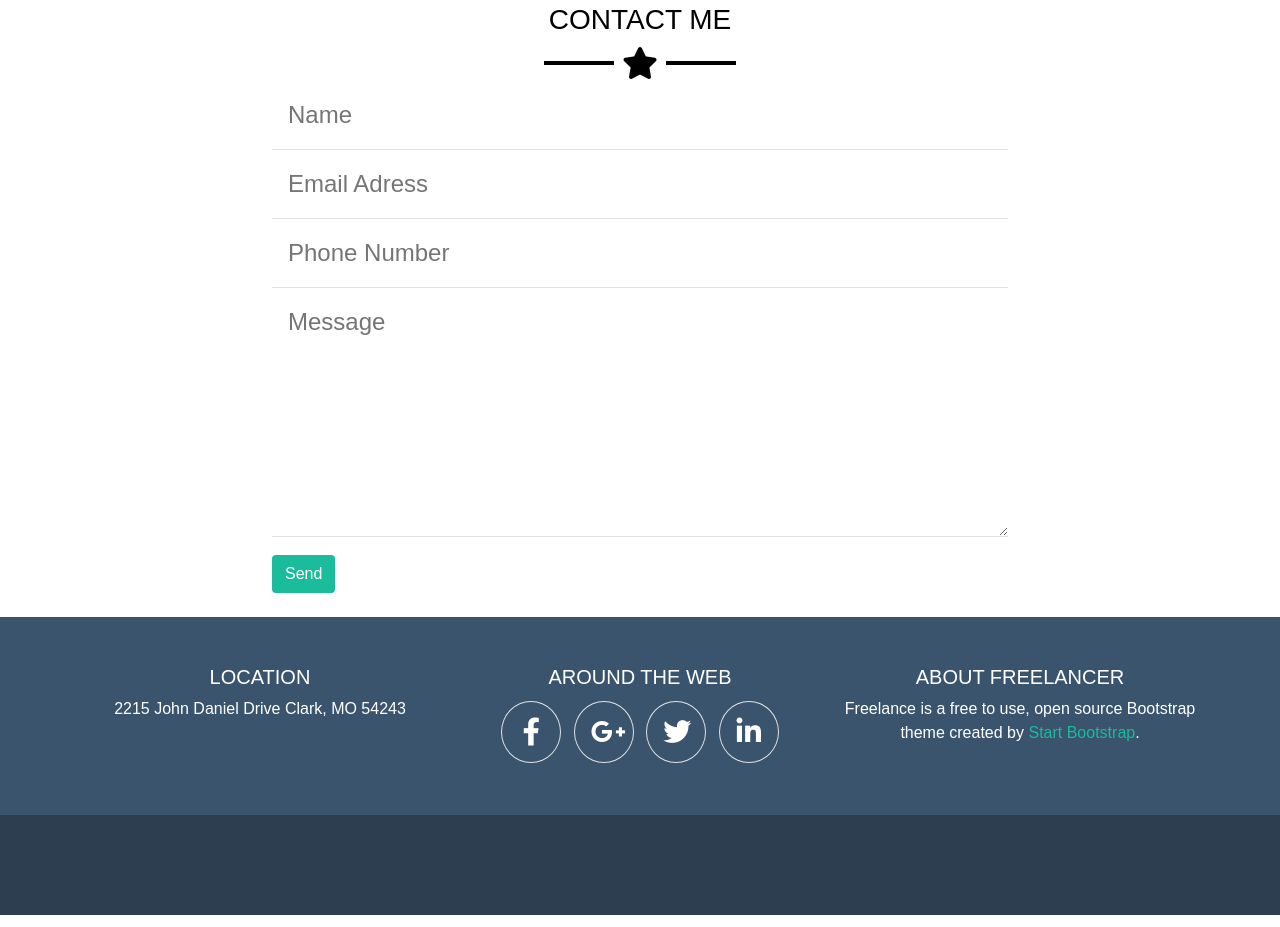
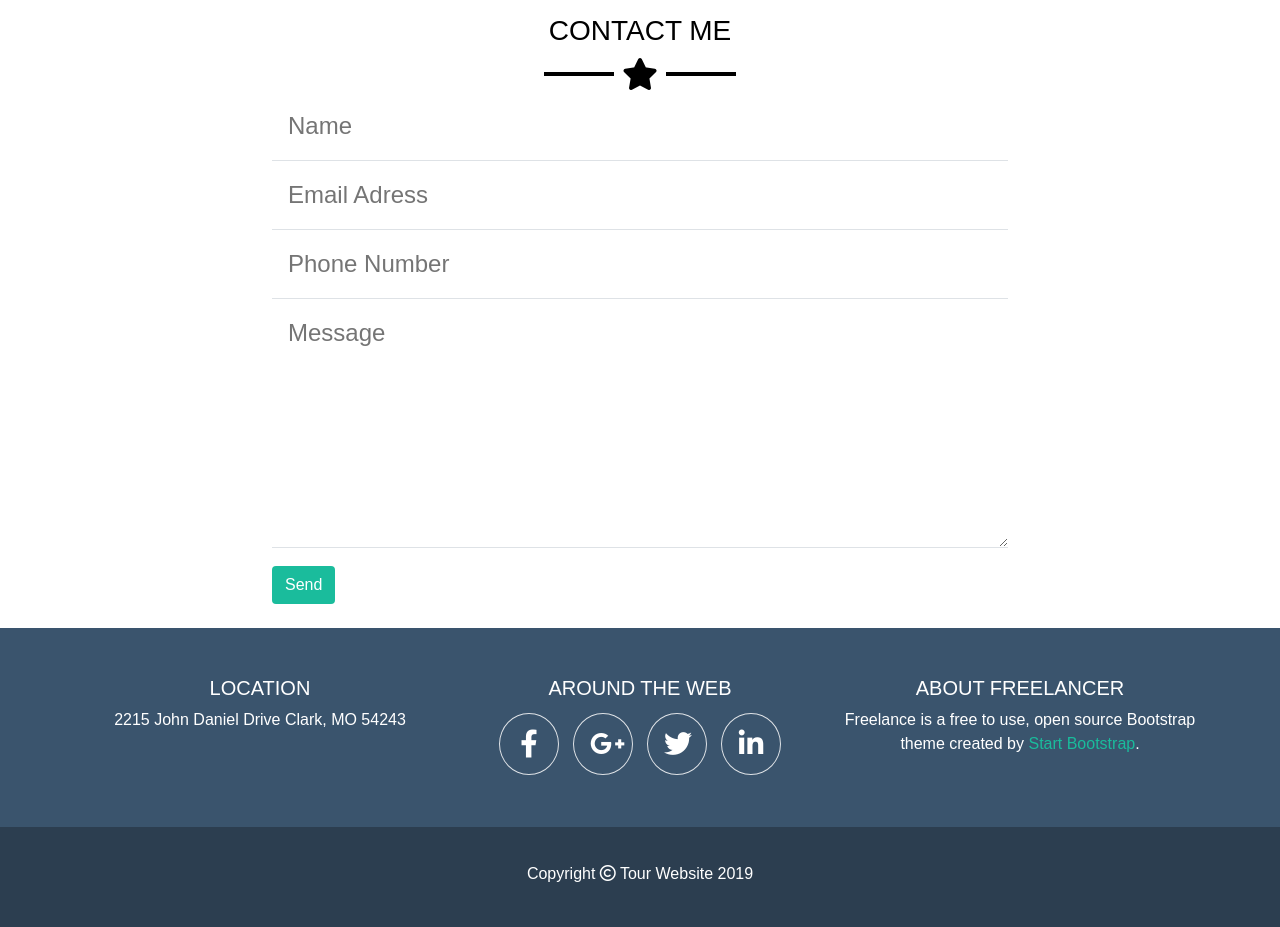
Before and after one commit to Leonardo-Selmini/html-css-bootstrap-freelancer, a plain HTML site: page index.html in a window 1280 px wide. Shown: the part 1660-2587 px from the top of the page. Drawn offline with nearby package versions, Linux system fonts and the light colour scheme.

Commit message:
footer bottom - copyright section

```diff
--- a/css/style.css
+++ b/css/style.css
@@ -11,18 +11,10 @@ hr {
 .colorsea {
   background-color: #1abc9c;
 }
-/* 00000000 HEADER 00000000 */
 
-/* HEADER - navbar */
-nav.navbar {
+.no-adaptive {
+  height: 100px;
   background-color: #2c3e50;
-  padding-top: 1.5rem;
-  padding-bottom: 1.5rem;
-}
-
-nav.navbar a.navbar-brand {
-  font-size: 1.3rem;
-  font-weight: 900;
 }
 
 /* HEADER - jumbo */
@@ -30,8 +22,6 @@ nav.navbar a.navbar-brand {
   width: 50%;
   max-width: 250px;
 }
-
-/* 00000000 MAIN 00000000 */
 
 /* MAIN - portfolio section */
 #gallery img {
@@ -48,9 +38,5 @@ nav.navbar a.navbar-brand {
 
 #social i {
   width: 60px;
+  margin: 0.3rem;
 }
-
-.debug #copyright {
-  height: 100px;
-  background-color: #2c3e50;
-}
--- a/index.html
+++ b/index.html
@@ -24,9 +24,9 @@
   <header>
 
     <!-- HEADER - navbar -->
-    <nav class="navbar navbar-dark navbar-expand-md">
+    <nav class="navbar no-adaptive navbar-dark navbar-expand-md">
       <div class="container-fluid container-md">
-        <a class="navbar-brand text-uppercase" href="#">start bootstrap</a>
+        <a class="navbar-brand fs-4 text-uppercase" href="#">start bootstrap</a>
         <button class="navbar-toggler" type="button" data-bs-toggle="collapse" data-bs-target="#navbarSupportedContent" aria-controls="navbarSupportedContent" aria-expanded="false" aria-label="Toggle navigation">
           <span class="navbar-toggler-icon"></span>
         </button>
@@ -186,10 +186,10 @@
           <div class="info-item my-5">
             <h5 class="text-uppercase">around the web</h5>
             <div id="social">
-                <i class="fab fa-facebook-f fs-3 m-1 p-3 border rounded-circle"></i>
-                <i class="fab fa-google-plus-g fs-3 m-1 p-3 border rounded-circle"></i>
-                <i class="fab fa-twitter fs-3 m-1 p-3 border rounded-circle"></i>
-                <i class="fab fa-linkedin-in fs-3 m-1 p-3 border rounded-circle"></i>
+                <i class="fab fa-facebook-f fs-3 p-3 border rounded-circle"></i>
+                <i class="fab fa-google-plus-g fs-3 p-3 border rounded-circle"></i>
+                <i class="fab fa-twitter fs-3 p-3 border rounded-circle"></i>
+                <i class="fab fa-linkedin-in fs-3 p-3 border rounded-circle"></i>
             </div>
           </div>
           <!-- about item -->
@@ -202,8 +202,8 @@
     </section>
 
     <!-- FOOTER bottom - copyright section -->
-    <div id="copyright" class="container-fluid">
-
+    <div id="copyright" class="no-adaptive d-flex justify-content-center align-items-center">
+      <h6 class="text-white">Copyright <i class="far fa-copyright"></i> Tour Website 2019</h6>
     </div>
   </footer>
 
```
